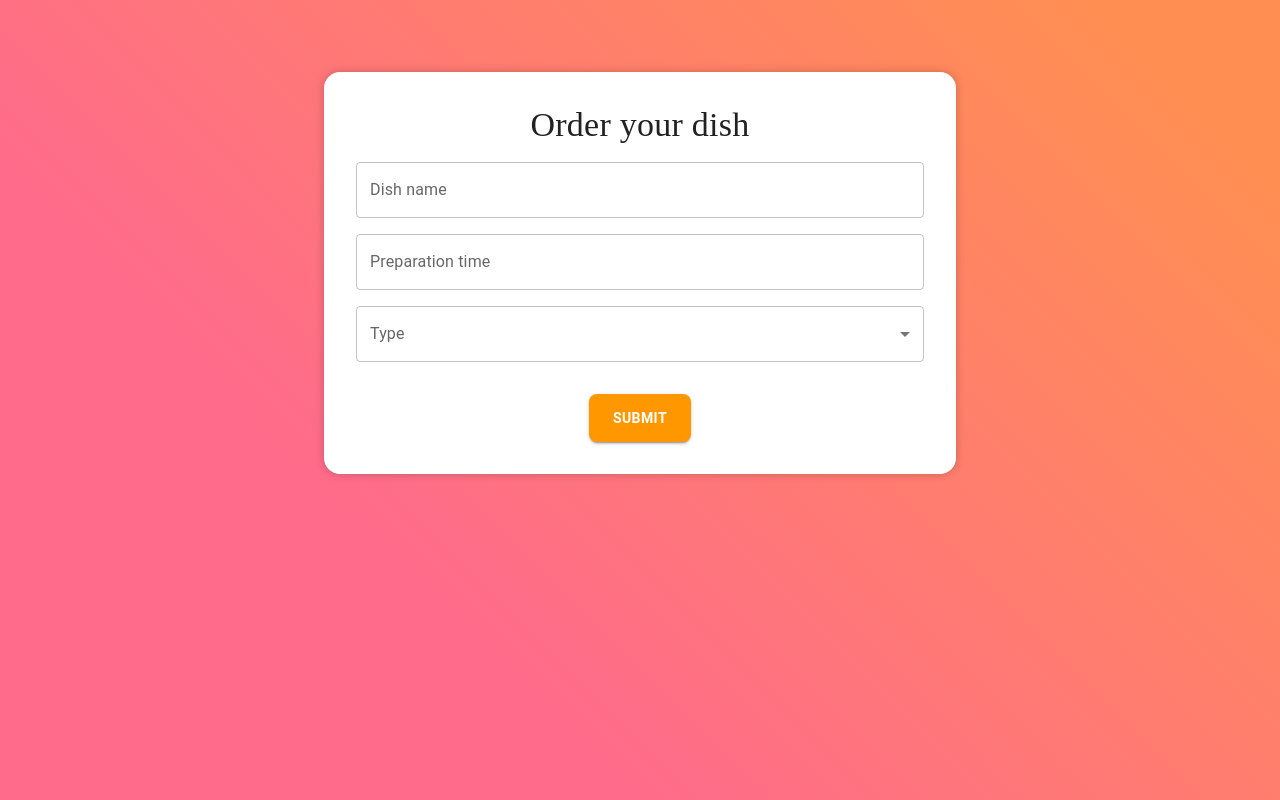
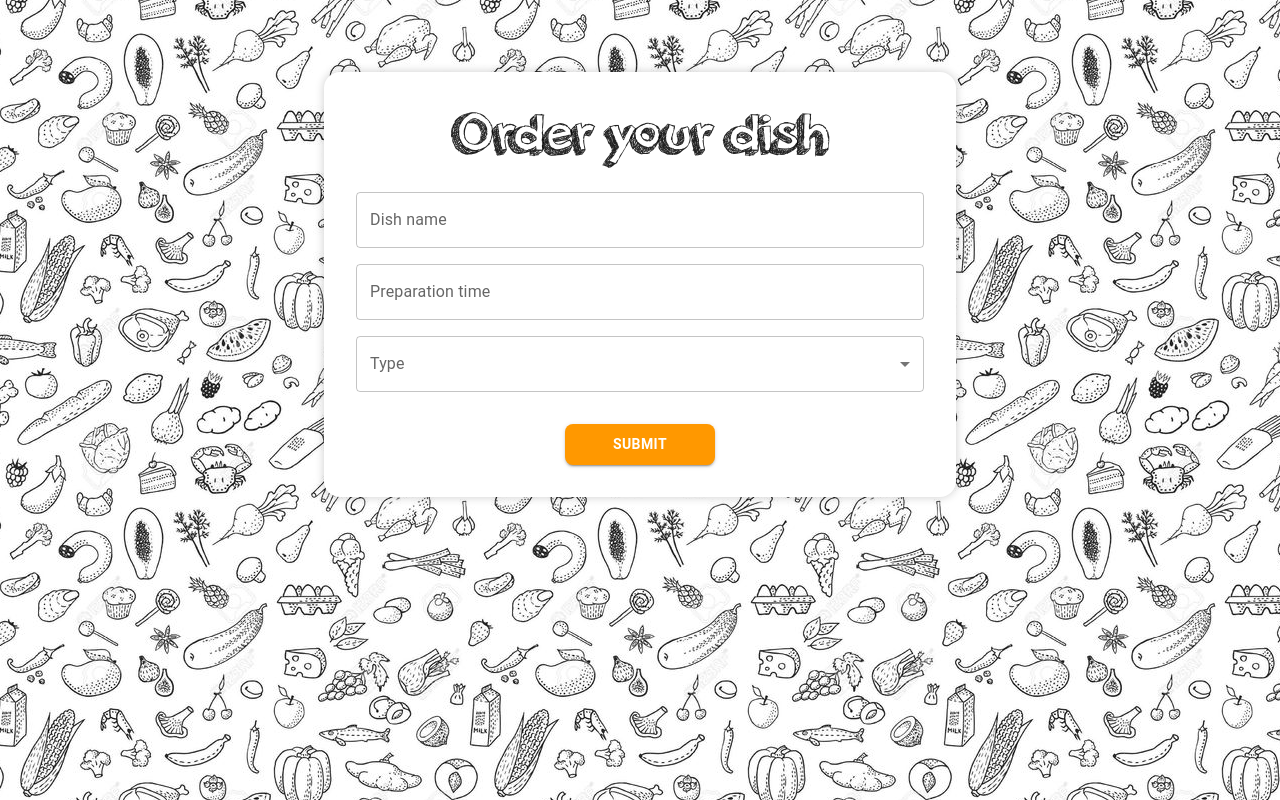
Before and after one commit to Stasnislau/dishes-form, a Next.js app: page / in a window 1280 px wide. Built offline with nearby package versions, Linux system fonts and the light colour scheme.

Commit message:
added font and background

```diff
--- a/src/app/layout.tsx
+++ b/src/app/layout.tsx
@@ -1,3 +1,5 @@
+import '../styles/globals.css'
+
 export const metadata = {
   title: "Form",
   description: "Generated by Next.js",
@@ -11,11 +13,7 @@ export default function RootLayout({
   return (
     <html
       lang="en"
-      style={{
-        background: "linear-gradient(45deg, #FE6B8B 30%, #FF8E53 90%)",
-        height: "100%",
-        width: "100%",
-      }}
+      className="html-container"
     >
       <body>{children}</body>
     </html>
--- a/src/app/page.tsx
+++ b/src/app/page.tsx
@@ -190,8 +190,11 @@ const HomePage = () => {
           <Paper elevation={3} sx={styles.page}>
             <Box sx={{ textAlign: "center", marginBottom: 2 }}>
               <Typography
-                variant="h4"
-                sx={{ textAlign: "center", fontFamily: "cursive" }}
+                variant="h2"
+                sx={{
+                  textAlign: "center",
+                  fontFamily: "orangejuice"
+                }}
               >
                 Order your dish
               </Typography>
@@ -365,8 +368,8 @@ const HomePage = () => {
                   color="primary"
                   type="submit"
                   sx={{
-                    marginTop: "16px",
-                    padding: "12px 24px",
+                    marginTop: "1rem",
+                    padding: "0.5rem 3rem",
                     borderRadius: "8px",
                     background: (theme) => theme.palette.primary.main,
                     color: "#fff",
--- /dev/null
+++ b/src/styles/globals.css
@@ -0,0 +1,9 @@
+@font-face {
+  font-family: "orangejuice";
+  src: url("/fonts/orangejuice.ttf") format("truetype");
+}
+.html-container {
+  background: url("../../public/images/background.jpg") repeat center center fixed;
+  height: 100%;
+  width: 100%;
+}
```
Also changed, not shown: public/fonts/orangejuice.ttf (added), public/images/background.jpg (added).
